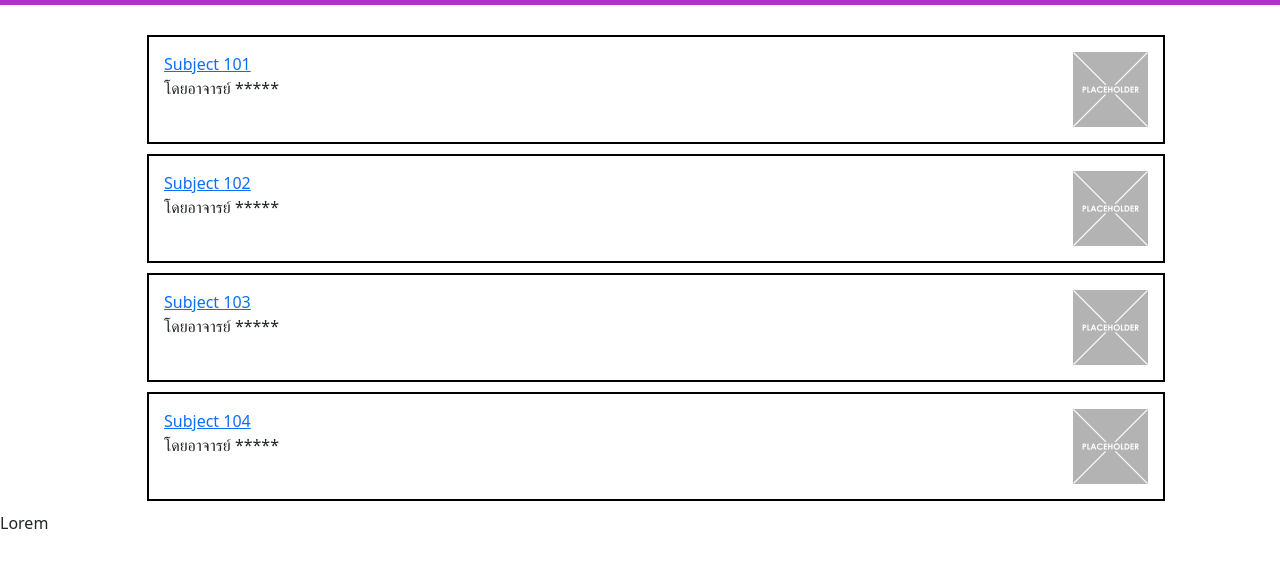
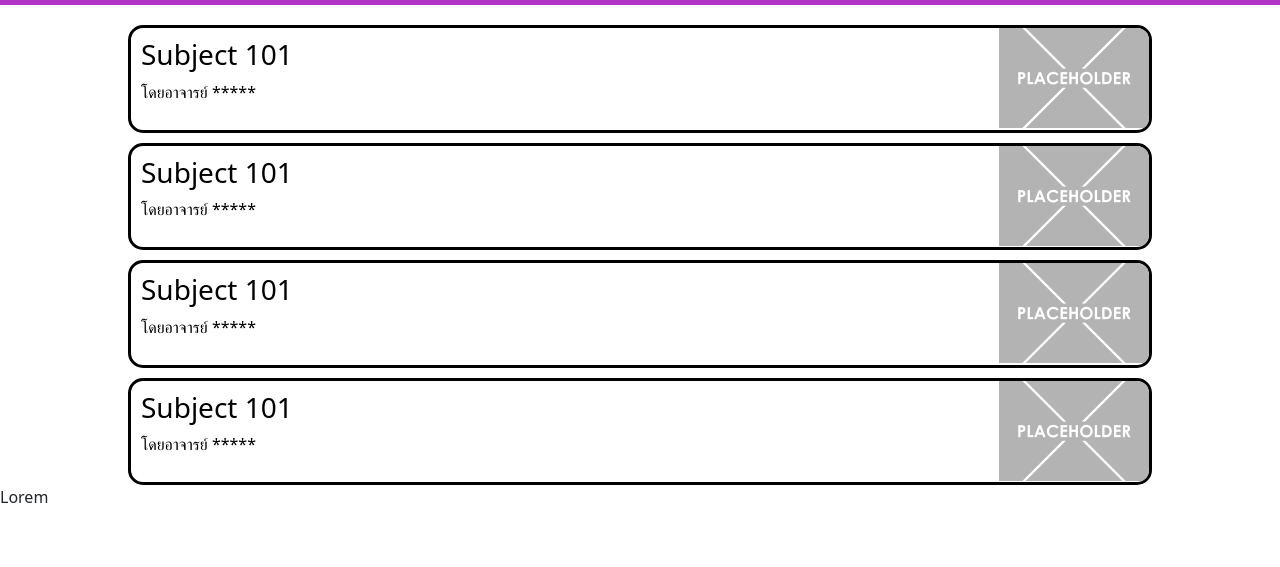
Before and after one commit to A-YamYumi/Exam-Prep-Website, a website: page src/public/pages/subject.html in a window 1280 px wide. Shown: the part 51-618 px from the top of the page. Drawn offline with nearby package versions, Linux system fonts and the light colour scheme.

Commit message:
Change subjects layout

```diff
--- a/src/public/css/style.css
+++ b/src/public/css/style.css
@@ -49,28 +49,52 @@
         -webkit-opacity: 0;
     }
 }
-.navbar{
-    margin-bottom: 30px;
-}
+
 .slideIn {
     -webkit-animation-name: slideIn;
     animation-name: slideIn;
 }
-.subject ul{
-    margin: 0 115px;
+
+.subjects {
+    display: flex;
+    flex-direction: column;
+    align-items: center;
+    gap: 10px;
+    margin-top: 20px;
 }
-.subject li{
-    list-style-type: none;
-    border: 2px solid black;
-    margin-bottom: 10px;
-    padding: 15px;
+
+.subjects a {
+    text-decoration: none;
+    color: black;
+}
+
+.subjects>.buttons {
     display: flex;
     justify-content: space-between;
-}
-.subject img{
-    float: right;
+    width: 80%;
+    border-radius: 15px;
+    border: 3px solid black;
+    overflow: hidden;
+    align-items: stretch;
 }
 
+.subjects>.buttons>.info {
+    flex: 1;
+    display: flex;
+    flex-direction: column;
+    justify-content: center;
+    padding: 10px;
+}
+
+.subjects img {
+    height: auto;
+    width: 150px;
+    height: 100px;
+    object-fit: cover;
+    max-height: 100%;
+}
+
+
 .bottom-bar {
-    bottom: 10;
+    bottom: 0;
 }
--- a/src/public/pages/subject.html
+++ b/src/public/pages/subject.html
@@ -48,7 +48,38 @@
         </div>
     </nav>
 
-    <main class="subject">
+    <main class="subjects">
+        <a href="/" class="buttons">
+            <div class="info">
+                <h3>Subject 101</h3>
+                <p>โดยอาจารย์ *****</p>
+            </div>
+            <img src="../images/placeholder.png" alt="">
+        </a>
+        <a href="/" class="buttons">
+            <div class="info">
+                <h3>Subject 101</h3>
+                <p>โดยอาจารย์ *****</p>
+            </div>
+            <img src="../images/placeholder.png" alt="">
+        </a>
+        <a href="/" class="buttons">
+            <div class="info">
+                <h3>Subject 101</h3>
+                <p>โดยอาจารย์ *****</p>
+            </div>
+            <img src="../images/placeholder.png" alt="">
+        </a>
+        <a href="/" class="buttons">
+            <div class="info">
+                <h3>Subject 101</h3>
+                <p>โดยอาจารย์ *****</p>
+            </div>
+            <img src="../images/placeholder.png" alt="">
+        </a>
+    </main>
+
+    <!-- <main class="subject">
         <ul>
             <li>
                 <div>
@@ -80,7 +111,7 @@
             </li>
 
         </ul>
-    </main>
+    </main> -->
 
     <footer class="foot">
         Lorem
```
